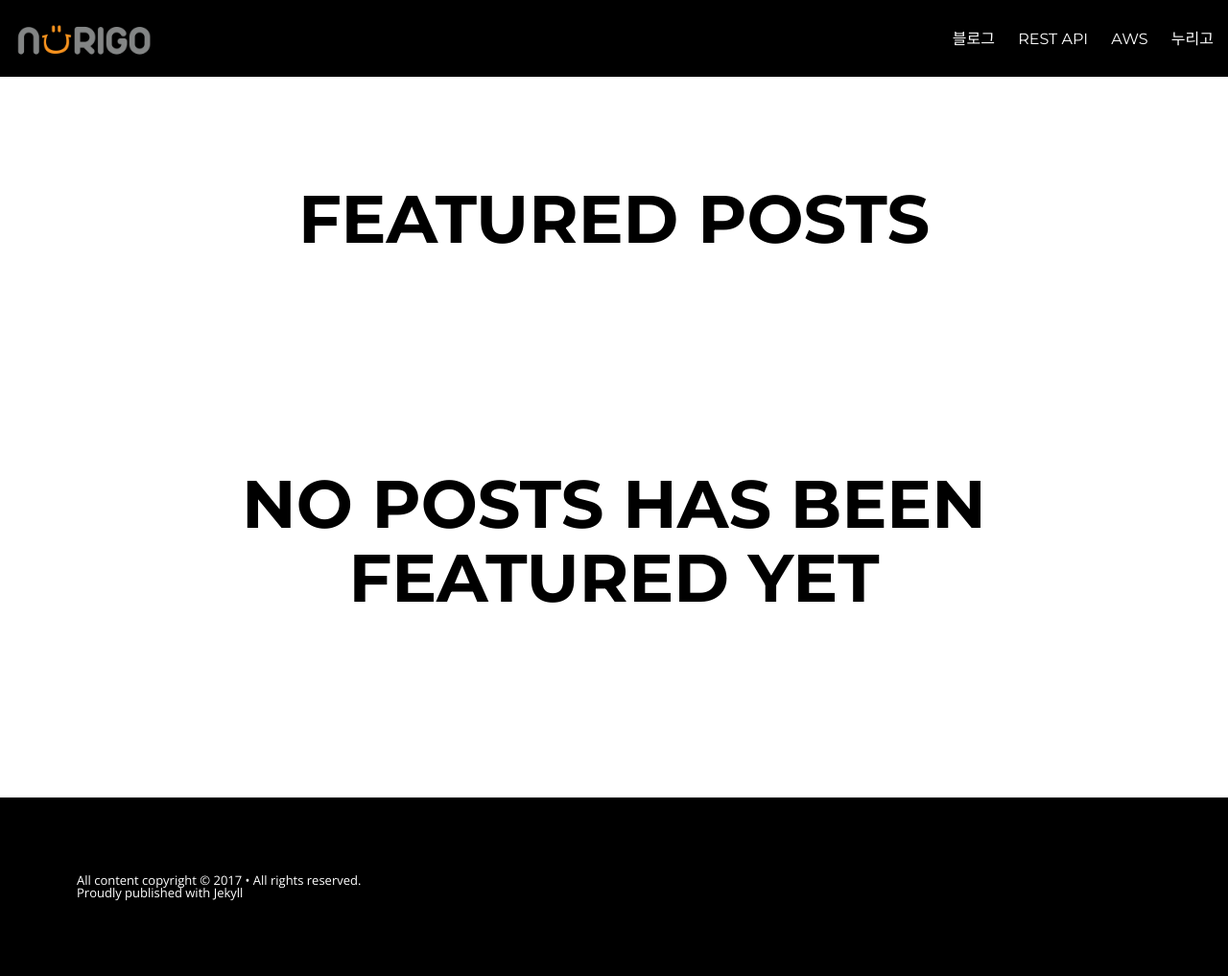
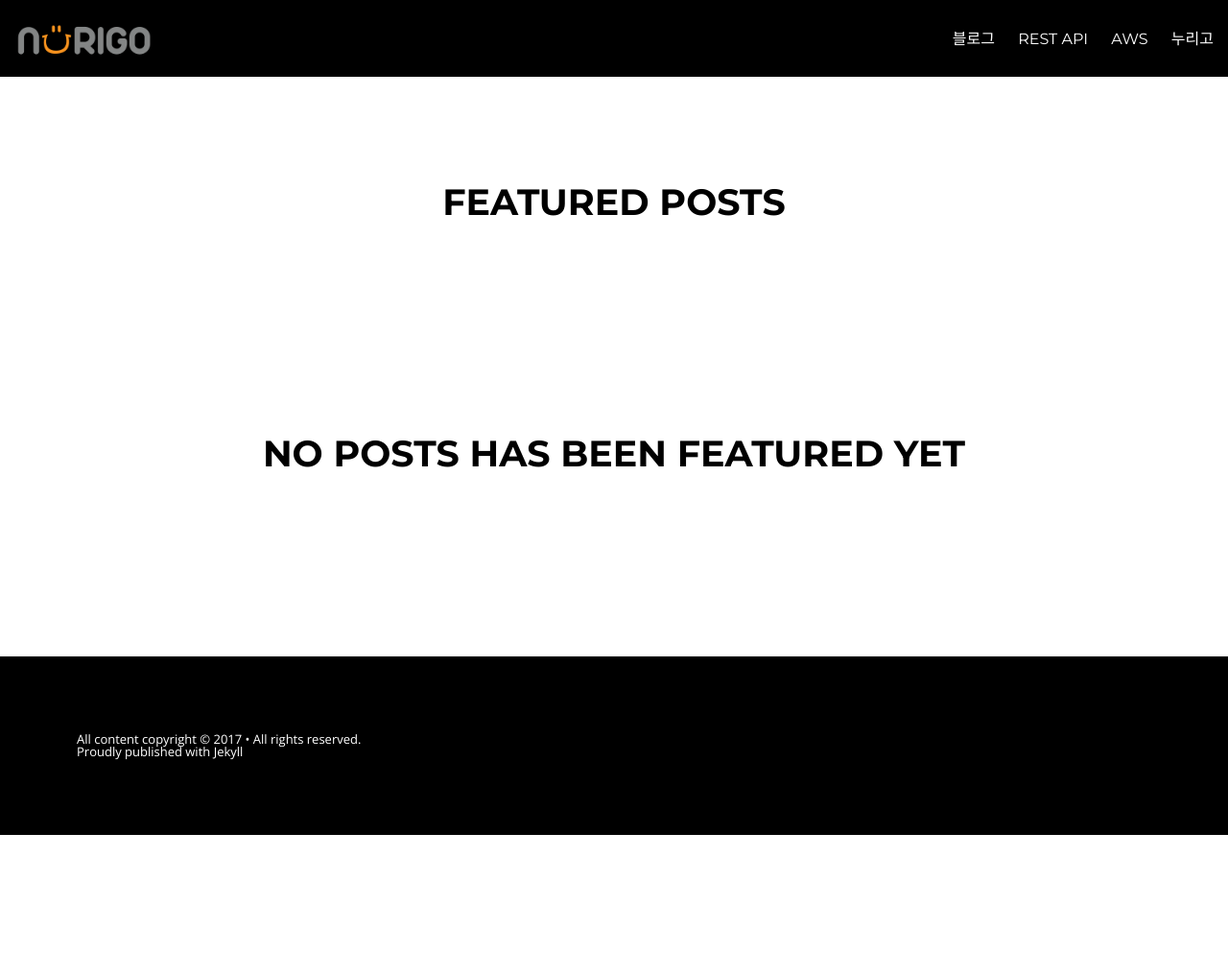
Before and after one commit to nurigo/nurigo.github.io, a Jekyll site: the page built from featured.html, in a window 1280 px wide. Shown: the whole page at 96% size. Built offline with Jekyll 4.4.1, drawn with Linux system fonts in a browser that asks for light colours; nearby versions of some CDN libraries; after the commit the page ends 900 px from its top, so only the background shows below that.

Commit message:
change title font size

```diff
--- a/assets/css/post.css
+++ b/assets/css/post.css
@@ -411,7 +411,7 @@ html, body, .notepad-post-container, .notepad-post-header {
     @media only screen and (min-width: 40.063em) {
       .notepad-page-title h1,
       .notepad-post-title-simple h1 {
-        font-size: 4.375rem;
+        font-size: 2.375rem;
         padding-top: 5.625rem;
         padding-bottom: 5.625rem; } }
     @media only screen and (min-width: 70em) {
```
Also changed, not shown: 2 other files.
